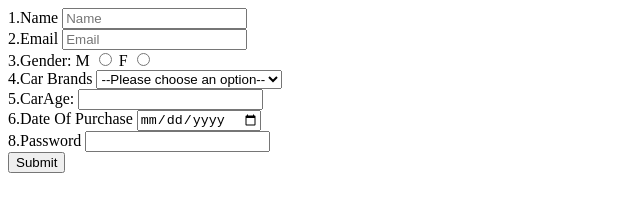
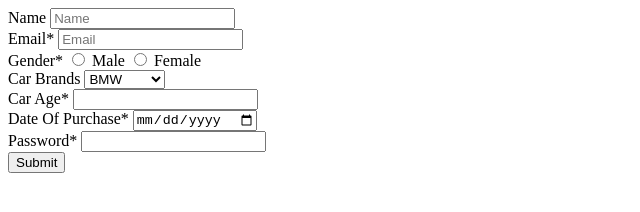
Before and after one commit to acciojob/car-insurance-form-tejbari5, a website: page main.html in a window 1280 px wide. Shown: the whole page, without its empty margins (0-640 px from the left). Drawn offline with Linux system fonts and the light colour scheme.

Commit message:
created a submission

```diff
--- a/main.html
+++ b/main.html
@@ -7,47 +7,34 @@
 </head>
 
 <body>
-	 <form id="my-form" method="post">
-				<div>
-			<label for="name">1.Name</label>
+	 <form method="post">
+			<label for="name"> Name</label>
 			<input type="text" id="name" placeholder="Name" required>
-		</div>
-		<div>
-			<label for="email">2.Email</label>
+		 <br>
+			<label for="email"> Email*</label>
 			<input type="email" id="email" placeholder="Email" required>
-		</div>
-		<div>
-				<!-- 3. -->
-			 <label for="gender">3.Gender:</label>
-			 <label for="gender_m">M</label>
-			  <input type="radio" id="gender_m" name="gender" required>
-			  <label for="gender">F</label>
-			  <input type="radio" id="gender_f" name="gender" required>
-		</div>
-		<div>
-			<label for="cars">4.Car Brands</label>
-			  <select name="cars" id="cars" required>
-				  <option value="" disabled selected>--Please choose an option--</option>
+		 <br>
+			 <label for="gender"> Gender*</label>
+			  <input type="radio" id="gender" name="gender" required> Male
+			  <input type="radio" id="gender" name="gender" required> Female
+		 <br>
+			<label for="cars"> Car Brands</label>
+			  <select id="cars">
 				  <option>BMW</option>
 				  <option>Audi</option>
 				  <option>Mercedez</option>
 			  </select>
-		</div>
-		<div>
-			 <label for="Carage">5.CarAge:</label>
-			 <input type="number" id="Carage" min="0" required >
-		</div>
-		<div>
-			<label for="dop">6.Date Of Purchase</label>
+		<br>
+			 <label for="Carage"> Car Age*</label>
+			 <input type="number" id="Carage"  required >
+		<br>
+			<label for="dop"> Date Of Purchase*</label>
 			<input type="date" id="dop" required>
-		</div>
-		<div>
-			 <label for="password">8.Password</label>
+		<br>
+			 <label for="password"> Password*</label>
 			 <input type="password" id="password" required>
-		</div>
-		 <div>
+		 <br>
 			<button type="submit">Submit</button>
-		</div>
 	</form>
 	<!-- the entire body must be written by student -->
     <script type="text/javascript" src="./script.js">
@@ -56,3 +43,5 @@
 </body>
 
 </html>
+
+</html>
```
